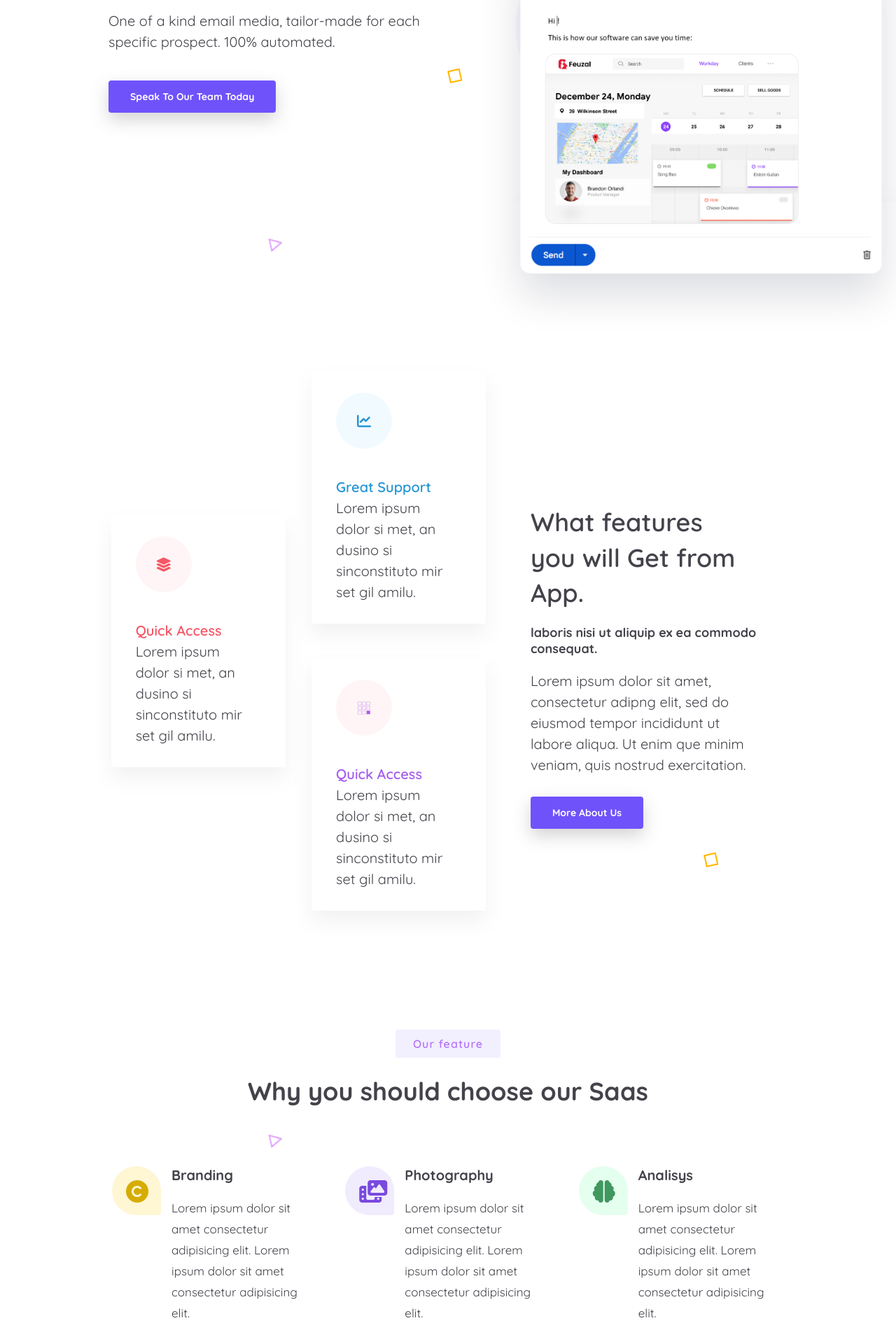
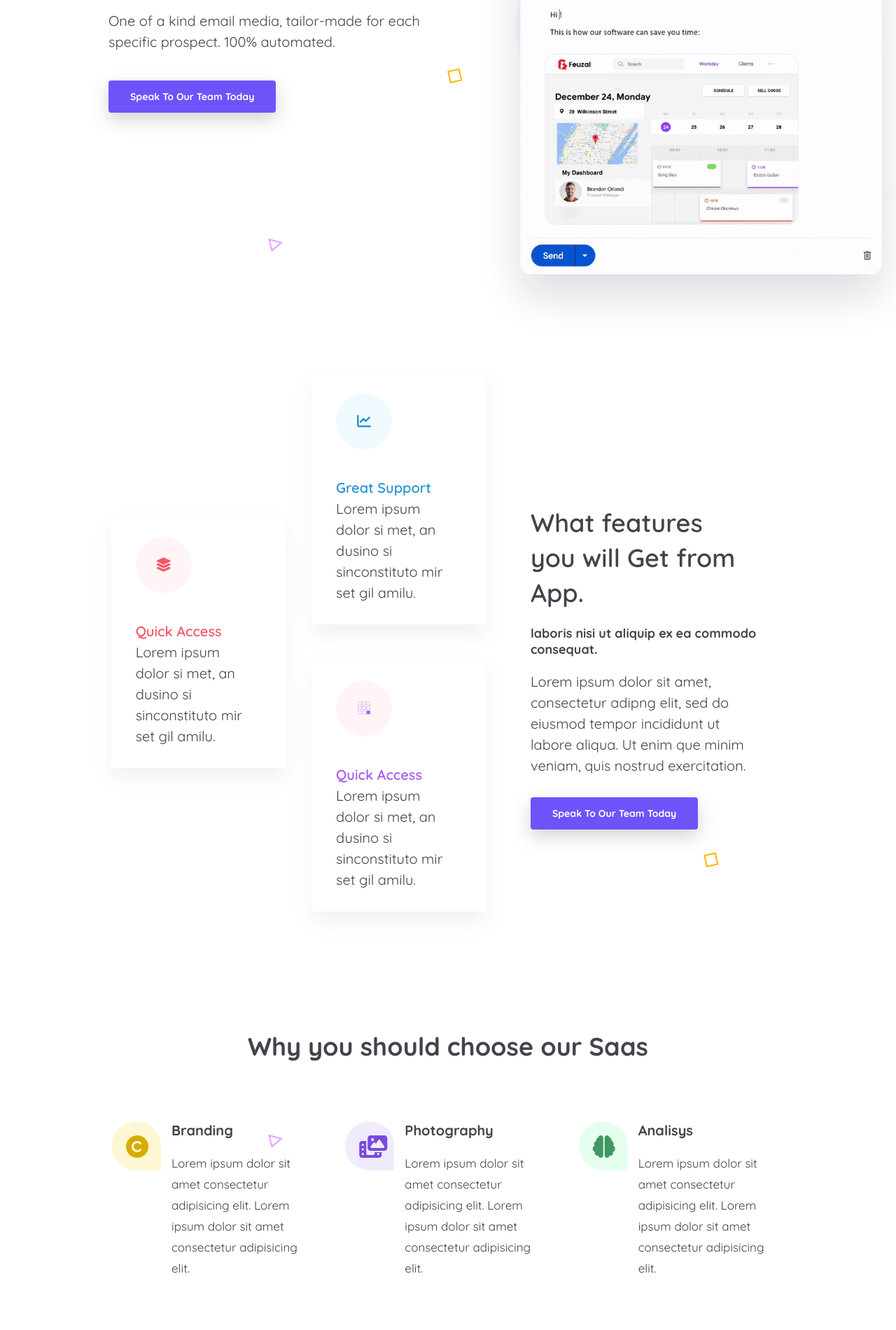
Before and after one commit to omer2018/website, a plain HTML site: page index.html in a window 1280 px wide. Shown: the part 300-2200 px from the top of the page at 70% size. Drawn offline with Linux system fonts and the light colour scheme.

Commit message:
update gif

```diff
--- a/index.html
+++ b/index.html
@@ -63,7 +63,7 @@
                 </div>
             </div>
             <div class="hero-right col-6 col-lg-12" style="padding: 20px;">
-                <img src="./img/admin.png" alt="Hero-image🚀">
+                <img src="./img/demo.gif" alt="Hero-image🚀">
                 <div class="hero-bg">
                     <img src="./img/hero-bg.png" alt="Hero-bg">
                 </div>
@@ -93,16 +93,13 @@
                 <b>laboris nisi ut aliquip ex ea commodo consequat.</b>
                 <p>Lorem ipsum dolor sit amet, consectetur adipng elit, sed do eiusmod tempor incididunt ut labore
                     aliqua. Ut enim que minim veniam, quis nostrud exercitation.</p>
-                <a class="button" href="">More About Us</a>
+                    <a href="#" class="button">Speak To Our Team Today</a>
             </div>
         </div>
     </div>
     <!-- feature -->
     <div class="container feature">
         <div class="row">
-            <div class="section-title p col-12">
-                <p>Our feature</p>
-            </div>
             <div class="title col-12">Why you should choose our Saas</div>
             <div id="feature_block" class="feature-block col-12"> </div>
 
@@ -121,9 +118,8 @@
                         elit at imperdiet. Nunc sed velit dignissim sodales ut eu sem
                         integer.
                     </p>
-                    <div class="left-column-buttons">
-                        <a href="#" class="button white round"><i class="fab fa-google-play"></i>Google Play</a>
-                        <a href="#" class="button white round"><i class="fab fa-apple"></i>App Store</a>
+                    <div class="hero-links">
+                        <a href="#" class="button">Speak To Our Team Today</a>
                     </div>
             </div>
             <div class="right-column col-6 col-lg-12">
@@ -135,9 +131,6 @@
     <!-- FAQ -->
     <div class="container faq">
         <div class="row">
-            <div class="section-title col-12">
-                <p>Frequent question</p>
-            </div>
             <div class="title col-12">Diam maecenas sed enim ut sem gravida?</div>
             <div class="faq-box col-12">
                 <div class="qa" id="faq_homepage">
```
Also changed, not shown: img/admin.png (deleted), img/demo.gif (added).
